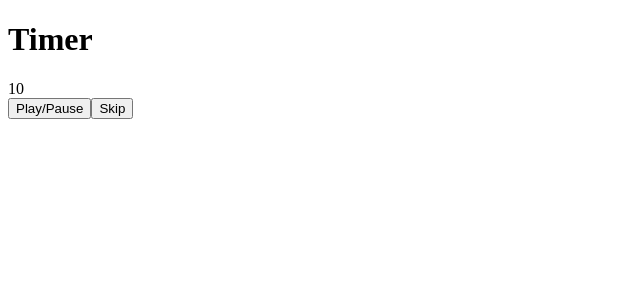
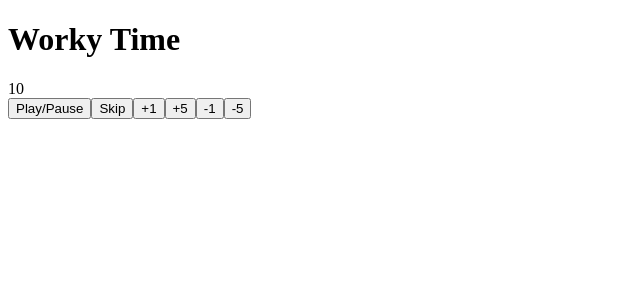
Before and after one commit to kevinherzog/pomodoro, a Vue app: page / in a window 1280 px wide. Shown: the top 300 px of the page, without its empty margins (0-640 px from the left). Built offline with nearby package versions, Linux system fonts and the light colour scheme.

Commit message:
Added ability to add minutes or subtract from timer

```diff
--- a/src/App.vue
+++ b/src/App.vue
@@ -4,9 +4,6 @@ import Timer from './Timer.vue'
 </script>
 
 <template>
-  <header>
-    <h1>Timer</h1>
-  </header>
   <Timer />
 </template>
 
--- a/src/Timer.vue
+++ b/src/Timer.vue
@@ -1,15 +1,23 @@
 <template>
+    <div>
+        <h1 v-if="!relaxTime">Worky Time</h1>
+        <h1 v-else>Breaky Time</h1>
+    </div>
     <div>{{ timerCount }}</div>
     <button v-on:click="playpause">Play/Pause</button>
     <button v-on:click="skip">Skip</button>
+    <button v-on:click="addOneMin">+1</button>
+    <button v-on:click="addFiveMin">+5</button>
+    <button v-on:click="subOneMin">-1</button>
+    <button v-on:click="subFiveMin">-5</button>
 
 </template>
 
 <script>
-import { ref } from 'vue'
 export default {
     data() {
         return {
+            minuteLength: 60,
             timerCount: 10,
             workTimeValue: 10,
             chillTimeValue: 5,
@@ -77,6 +85,68 @@ export default {
         },
         skip() {
             this.timeEndHandler()
+        },
+        addOneMin(){
+            if (this.relaxTime && (this.round % 4 == 0)) {
+                this.longChillTimeValue = this.longChillTimeValue + this.minuteLength
+            }else if (this.relaxTime){
+                this.chillTimeValue = this.chillTimeValue + this.minuteLength
+            }else{
+                this.workTimeValue = this.workTimeValue +this.minuteLength
+            }
+            this.timerCount = this.timerCount +this.minuteLength
+        },
+        addFiveMin(){
+            if (this.relaxTime && (this.round % 4 == 0)) {
+                this.longChillTimeValue = this.longChillTimeValue + 5*this.minuteLength
+            }else if (this.relaxTime){
+                this.chillTimeValue = this.chillTimeValue + 5*this.minuteLength
+            }else{
+                this.workTimeValue = this.workTimeValue + 5*this.minuteLength
+            }
+            this.timerCount = this.timerCount + 5*this.minuteLength
+        },
+        subFiveMin() {
+            if (this.timerCount < 5*this.minuteLength+1) {
+                if (this.relaxTime && (this.round % 4 == 0)) {
+                    this.longChillTimeValue = 0
+                }else if (this.relaxTime){
+                    this.chillTimeValue = 0
+                }else{
+                    this.workTimeValue = 0
+                }
+                this.timerCount = 0
+            }else{
+                if (this.relaxTime && (this.round % 4 == 0)) {
+                    this.longChillTimeValue = this.longChillTimeValue - 5*this.minuteLength
+                }else if (this.relaxTime){
+                    this.chillTimeValue = this.chillTimeValue - 5*this.minuteLength
+                }else{
+                    this.workTimeValue = this.workTimeValue - 5*this.minuteLength
+                }
+                this.timerCount = this.timerCount  - 5*this.minuteLength
+            }
+        },
+        subOneMin() {
+            if (this.timerCount < this.minuteLength+1) {
+                if (this.relaxTime && (this.round % 4 == 0)) {
+                    this.longChillTimeValue = 0
+                }else if (this.relaxTime){
+                    this.chillTimeValue = 0
+                }else{
+                    this.workTimeValue = 0
+                }
+                this.timerCount = 0
+            }else{
+                if (this.relaxTime && (this.round % 4 == 0)) {
+                    this.longChillTimeValue = this.longChillTimeValue - this.minuteLength
+                }else if (this.relaxTime){
+                    this.chillTimeValue = this.chillTimeValue - this.minuteLength
+                }else{
+                    this.workTimeValue = this.workTimeValue - this.minuteLength
+                }
+                this.timerCount = this.timerCount - this.minuteLength
+            }
         }
     }
 }
```
Lines whose indentation alone changed are shown as unchanged.
